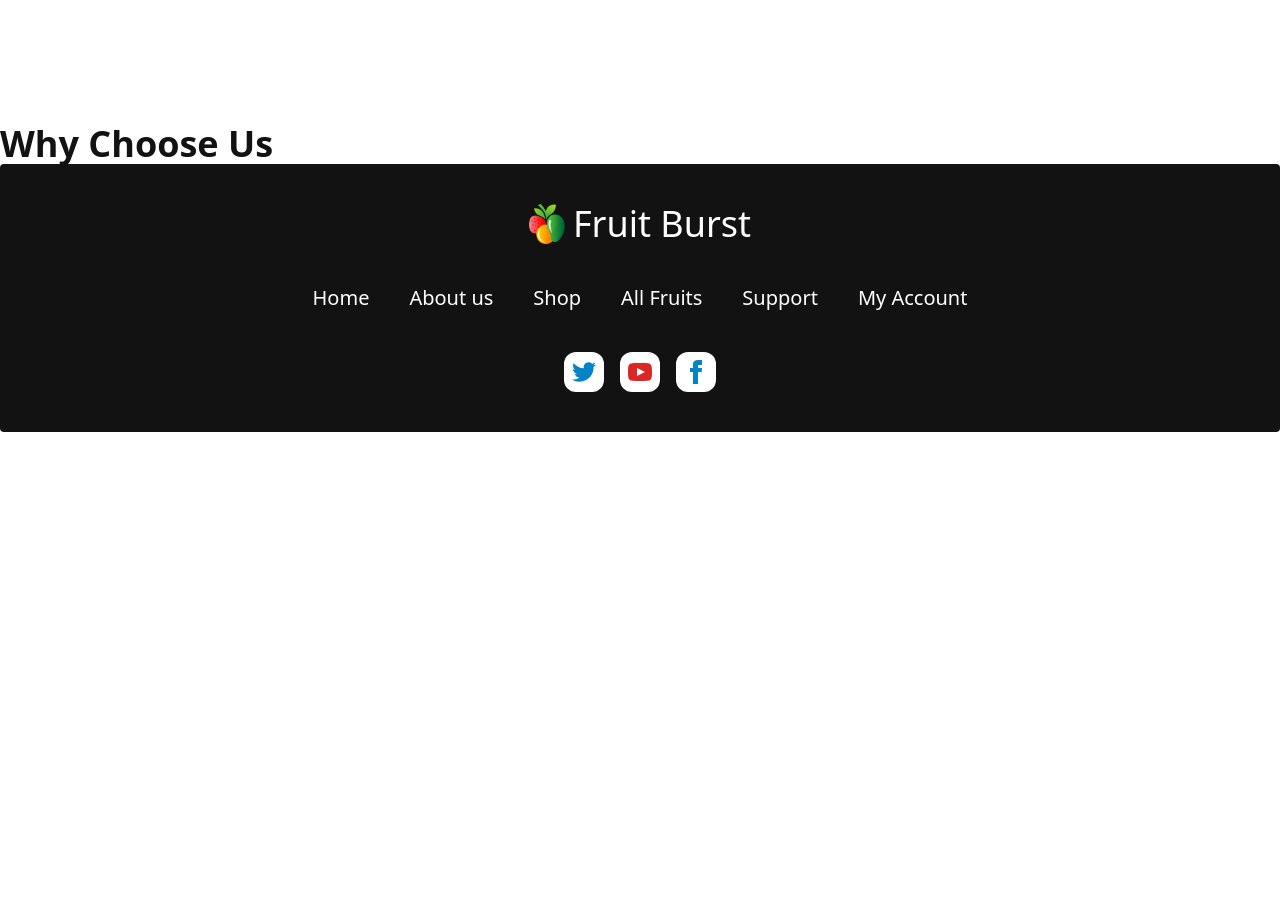
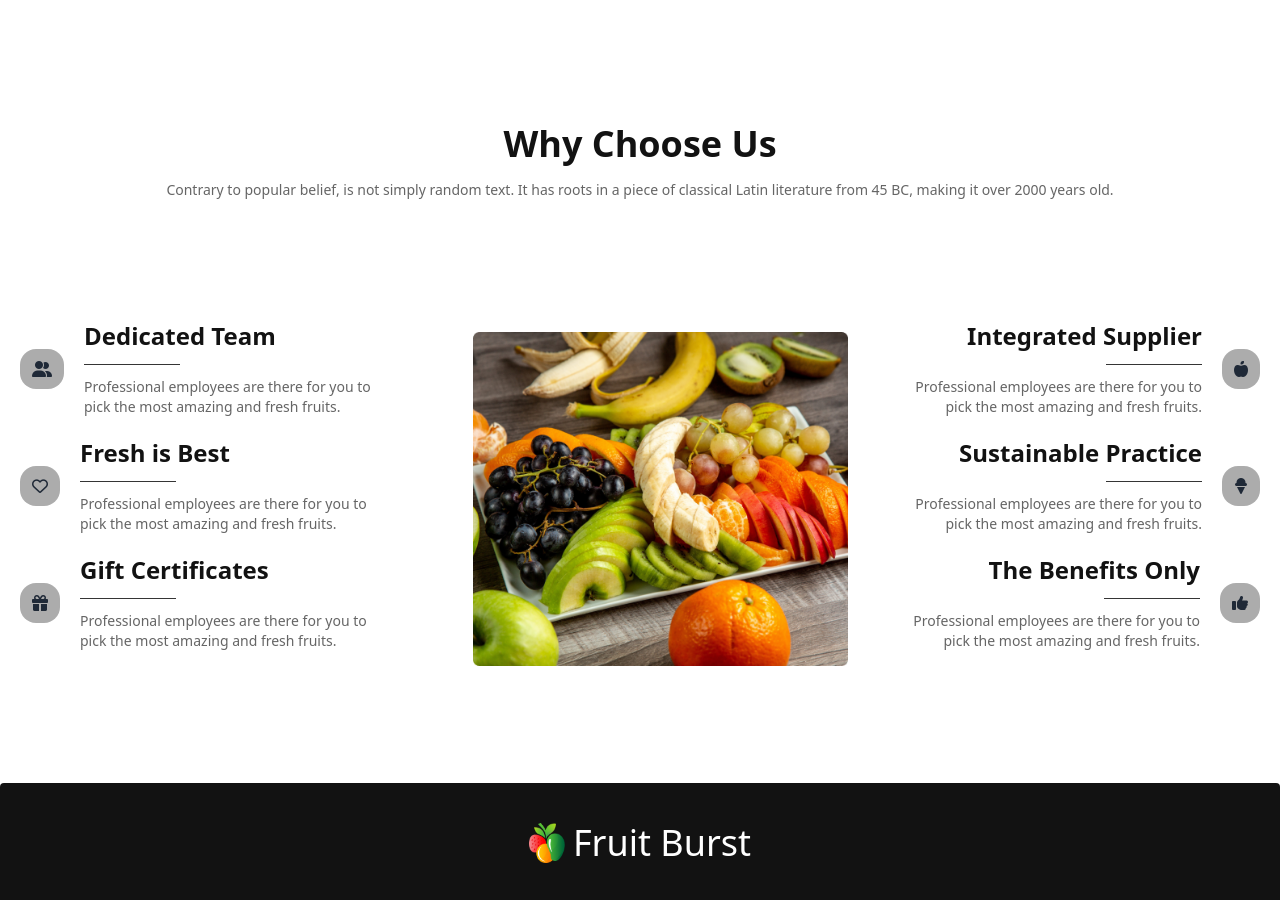
Before and after one commit to As-sagor/assignment-3-projects, a plain HTML site: page index.html in a window 1280 px wide. Shown: the part 2980-3880 px from the top of the page. Before the commit the page ends 3412 px from the top, so only its background shows below. Drawn offline with nearby package versions, Linux system fonts and the light colour scheme.

Commit message:
responsive add

```diff
--- a/index.html
+++ b/index.html
@@ -186,7 +186,7 @@
                         <h2 class=" text-2xl font-bold text-[#121212]">12.90$ - 18.85$</h2>
                         <h2 class="card-title text-sm font-bold text-[#121212a6]">Apples</h2>
                         <!-- rating 1 -->
-                        <div  class="rating">
+                        <div class="rating">
                             <input type="radio" name="rating-1" class="mask mask-star-2 bg-[#F85559]" />
                             <input type="radio" name="rating-1" class="mask mask-star-2 bg-[#F85559]" />
                             <input type="radio" name="rating-1" class="mask mask-star-2 bg-[#F85559]" />
@@ -198,7 +198,7 @@
                             <button class="btn text-[#F85559]" onclick="my_modal_5.showModal()">Details</button>
                             <dialog id="my_modal_5" class="modal modal-bottom sm:modal-middle px-10">
                                 <form method="dialog" class="modal-box space-y-5">
-                                    <img class=" lg:w-52 mx-auto" src="./images/fruit8.png" alt="">
+                                    <img class=" lg:w-52 mx-auto" src="./images/fruit6.png" alt="">
                                     <h3 class="font-bold text-4xl">Red Dragon</h3>
                                     <p class="text- font-medium">
                                         Professional employees are there for you to pick the most
@@ -318,9 +318,9 @@
                         <!-- rating 3-->
                         <div class="rating">
                             <input type="radio" name="rating-4" class="mask mask-star-2 bg-[#F85559]" />
-                            <input type="radio" name="rating-4" class="mask mask-star-2 bg-[#F85559]" checked/>
+                            <input type="radio" name="rating-4" class="mask mask-star-2 bg-[#F85559]" checked />
                             <input type="radio" name="rating-4" class="mask mask-star-2 bg-[#F85559]" />
-                            <input type="radio" name="rating-4" class="mask mask-star-2 bg-[#F85559]"  />
+                            <input type="radio" name="rating-4" class="mask mask-star-2 bg-[#F85559]" />
                             <input type="radio" name="rating-4" class="mask mask-star-2 bg-[#F85559]" />
                         </div>
                         <!-- Open the modal using ID.showModal() method -->
@@ -328,7 +328,7 @@
                             <button class="btn text-[#F85559]" onclick="my_modal_7.showModal()">Details</button>
                             <dialog id="my_modal_7" class="modal modal-bottom sm:modal-middle px-10">
                                 <form method="dialog" class="modal-box space-y-5">
-                                    <img class=" lg:w-52 mx-auto" src="./images/fruit9.png" alt="">
+                                    <img class=" lg:w-52 mx-auto" src="./images/fruit8.png" alt="">
                                     <h3 class="font-bold text-4xl">Red Dragon</h3>
                                     <p class="text- font-medium">
                                         Professional employees are there for you to pick the most
@@ -392,7 +392,7 @@
                             <button class="btn text-[#F85559]" onclick="my_modal_8.showModal()">Details</button>
                             <dialog id="my_modal_8" class="modal modal-bottom sm:modal-middle px-10">
                                 <form method="dialog" class="modal-box space-y-5">
-                                    <img class=" lg:w-52 mx-auto" src="./images/fruit6.png" alt="">
+                                    <img class=" lg:w-52 mx-auto" src="./images/fruit9.png" alt="">
                                     <h3 class="font-bold text-4xl">Red Dragon</h3>
                                     <p class="text- font-medium">
                                         Professional employees are there for you to pick the most
@@ -624,8 +624,102 @@
 
         <!-- why choose us section -->
 
-        <section class="max-w-screen-xl mx-auto">
-            <h1 class="text-4xl font-extrabold text-[#121212]">Why Choose Us</h1>
+        <section class="max-w-screen-xl mx-auto mb-28 ">
+            <h1 class="text-4xl font-extrabold text-[#121212] text-center mt-4">Why Choose Us</h1>
+            <p class="text-sm text-[#121212a6] font-medium text-center mt-4 px-10 md:px-20 lg:px-0  ">Contrary to popular belief, is not simply random text. It has
+                roots in a piece of classical Latin literature from 45 BC, making it over 2000 years old.</p>
+            <div class="grid grid-cols-1 lg:grid-cols-3 mt-20 gap-5">
+                <!-- middle img -->
+                <div class="lg:order-2 w-full lg:w-[110%] px-5 mt-8 md:px-0 md:mx-auto">
+                    <img class=" md:w-[100%] md:px-10 lg:mt-5" src="./images/whychoose1.png" alt="">
+
+                </div>
+                <!-- first text -->
+                <div class="lg:order-1 p-5 ">
+                    <div class="flex  flex-col lg:flex-row text-center items-center gap-5 mt-5">
+                        <div>
+                            <i class="fa-solid fa-user-group bg-[#12121259] p-3 rounded-2xl"></i>
+                        </div>
+                        <div class="space-y-3">
+                            <h2 class="text-2xl lg:text-left  font-extrabold text-[#121212]">Dedicated Team</h2>
+                            <hr class="w-24 mx-auto md:ml-auto lg:ml-0 border-1 border-[#121212d9]">
+                            <p class="text-sm lg:text-left  font-medium text-[#121212a6]">Professional employees are there for you to
+                                pick
+                                the most amazing and fresh fruits.</p>
+                        </div>
+
+                    </div>
+                    <div class=" flex flex-col lg:flex-row text-center items-center gap-5 mt-5">
+                        <div>
+                            <i class="fa-regular fa-heart bg-[#12121259] p-3 rounded-2xl"></i>
+                        </div>
+                        <div class="space-y-3">
+                            <h2 class="text-2xl lg:text-left  font-extrabold text-[#121212]">Fresh is Best</h2>
+                            <hr class="w-24 border-1 lg:ml-0 border-[#121212d9] mx-auto md:ml-auto">
+                            <p class="text-sm lg:text-left  font-medium text-[#121212a6]">Professional employees are there for you to
+                                pick
+                                the most amazing and fresh fruits.</p>
+                        </div>
+
+                    </div>
+                    <div class=" flex flex-col lg:flex-row text-center items-center gap-5 mt-5">
+                        <div>
+                            <i class="fa-solid fa-gift bg-[#12121259] p-3 rounded-2xl"></i>
+                        </div>
+                        <div class="space-y-3 ">
+                            <h2 class="text-2xl lg:text-left  font-extrabold text-[#121212]">Gift Certificates</h2>
+                            <hr class="w-24 border-1 lg:ml-0 border-[#121212d9] mx-auto md:ml-auto">
+                            <p class="text-sm lg:text-left font-medium text-[#121212a6]">Professional employees are there for you to
+                                pick
+                                the most amazing and fresh fruits.</p>
+                        </div>
+
+                    </div>
+                </div>
+
+
+
+                <!-- second text  -->
+                <div class="lg:order-3 p-5">
+                    <div class="flex flex-col-reverse lg:flex-row text-center items-center gap-5 mt-5">
+
+                        <div class="space-y-3 ">
+                            <h2 class="text-2xl lg:text-right font-extrabold text-[#121212]">Integrated Supplier</h2>
+                            <hr class="w-24  border-1 lg:mr-0 border-[#121212d9] mx-auto md:mr-auto ">
+                            <p class="text-sm lg:text-right font-medium text-[#121212a6]">Professional employees are there for you to pick the most amazing and fresh fruits.</p>
+                        </div>
+                        <div>
+                            <i class="fa-solid fa-apple-whole bg-[#12121259] p-3 rounded-2xl "></i>
+                        </div>
+
+                    </div>
+                    <div class="flex flex-col-reverse lg:flex-row text-center items-center gap-5 mt-5">
+
+                        <div class="space-y-3 ">
+                            <h2 class="text-2xl lg:text-right font-extrabold text-[#121212]">Sustainable Practice</h2>
+                            <hr class="w-24  border-1 lg:mr-0 border-[#121212d9] mx-auto md:mr-auto">
+                            <p class="text-sm lg:text-right font-medium text-[#121212a6]">Professional employees are there for you to pick the most amazing and fresh fruits.</p>
+                        </div>
+                        <div>
+                            <i class="fa-solid fa-ice-cream bg-[#12121259] p-3 rounded-2xl"></i>
+                        </div>
+
+                    </div>
+                    <div class="flex flex-col-reverse lg:flex-row text-center items-center gap-5 mt-5">
+
+                        <div class="space-y-3 ">
+                            <h2 class="text-2xl lg:text-right font-extrabold text-[#121212]">The Benefits Only</h2>
+                            <hr class="w-24  border-1 lg:mr-0  border-[#121212d9] mx-auto md:mr-auto">
+                            <p class="text-sm lg:text-right font-medium text-[#121212a6]">Professional employees are there for you to pick the most amazing and fresh fruits.</p>
+                        </div>
+                        <div>
+                            <i class="fa-solid fa-thumbs-up  bg-[#12121259] p-3 rounded-2xl"></i>
+                        </div>
+
+                    </div>
+
+                </div>
+            </div>
 
         </section>
 
```
Lines whose indentation alone changed are shown as unchanged.
